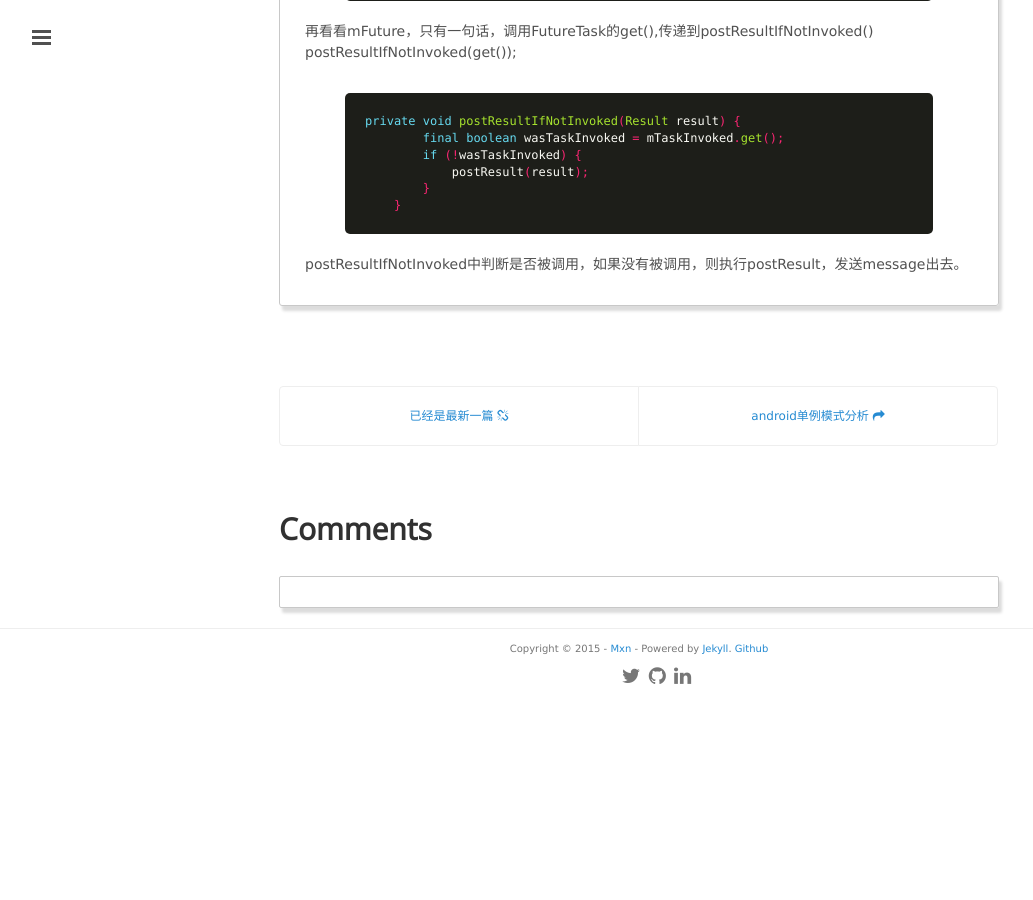
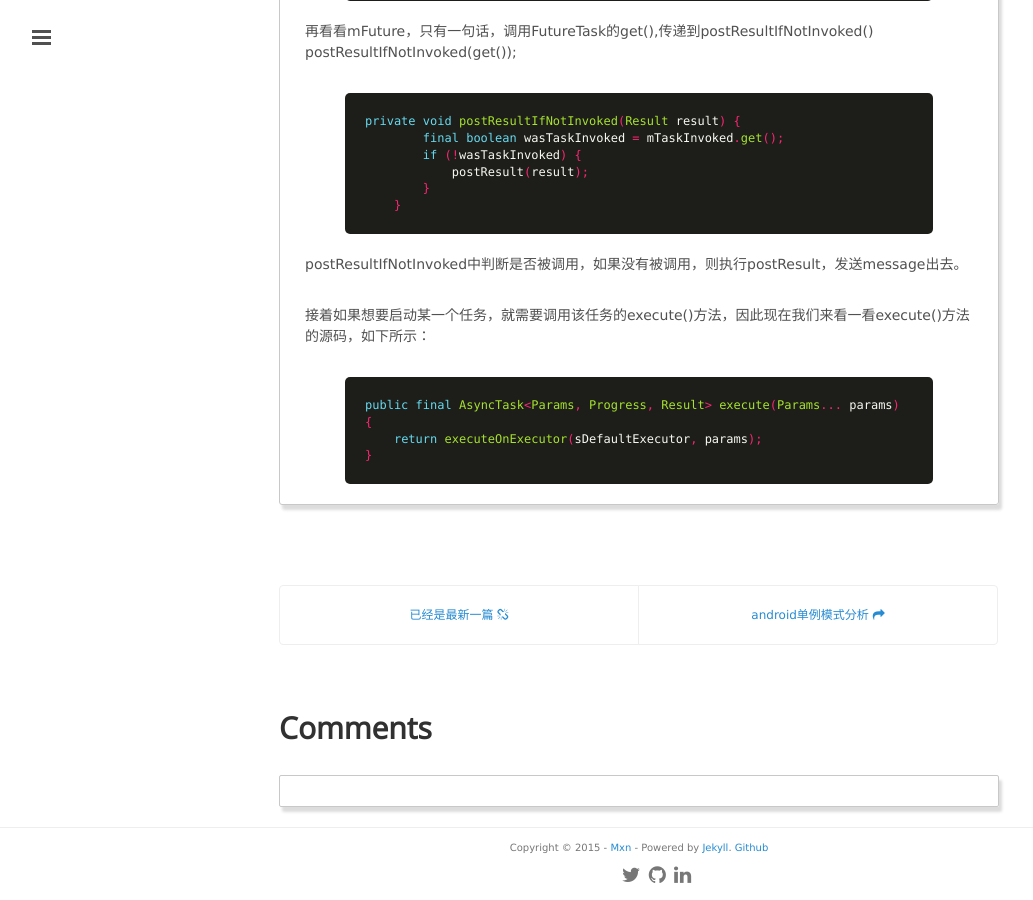
Before and after one commit to mxn21/mxn21.github.io, a Jekyll site: the page built from _posts/2015-5-31-AsyncTask解析.md, in a window 1280 px wide and 900 px high, scrolled down 1989 px. Shown: the whole window, without its empty margins (1-1034 px from the left). Built offline with Jekyll 4.4.1, drawn with Linux system fonts in a browser that asks for light colours; Markdown is read by kramdown in place of the engine named in the settings; comment, search, counter and statistics services are not loaded; before the commit the page ends 2690 px from its top, so only the background shows below that.

Commit message:
Update 2015-5-31-AsyncTask解析.md

```diff
--- a/_posts/2015-5-31-AsyncTask解析.md
+++ b/_posts/2015-5-31-AsyncTask解析.md
@@ -94,3 +94,12 @@
 
 {% endhighlight  %}
 postResultIfNotInvoked中判断是否被调用，如果没有被调用，则执行postResult，发送message出去。
+
+接着如果想要启动某一个任务，就需要调用该任务的execute()方法，因此现在我们来看一看execute()方法的源码，如下所示：
+{% highlight java %}
+public final AsyncTask<Params, Progress, Result> execute(Params... params) {
+    return executeOnExecutor(sDefaultExecutor, params);
+}
+
+
+{% endhighlight  %}
```
